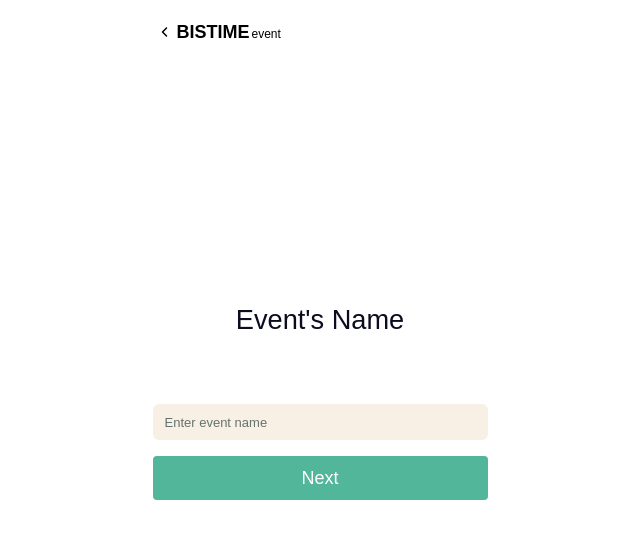
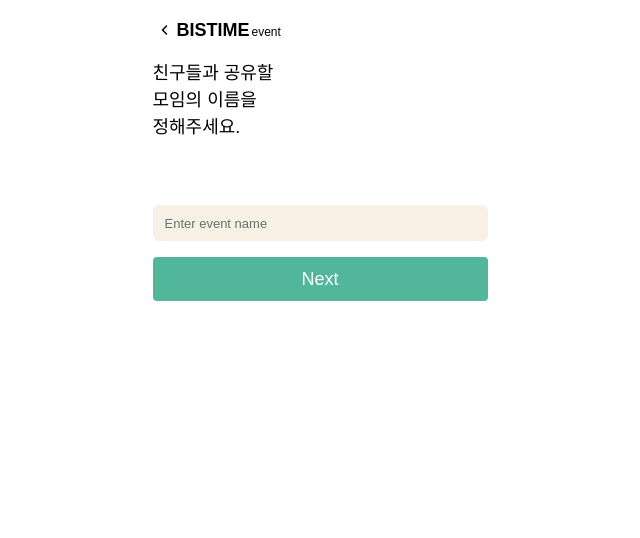
Before and after one commit to PI304/BisTime_Frontend, a Next.js app: page /events/create in a window 1280 px wide. Shown: the top 538 px of the page, without its empty margins (320-960 px from the left). Built offline with nearby package versions, Linux system fonts and the light colour scheme; no server answers; a web font is replaced by a local one.

Commit message:
design : navigate height size

```diff
--- a/src/components/common/layout.tsx
+++ b/src/components/common/layout.tsx
@@ -5,5 +5,5 @@ interface LayoutProps {
 }
 
 export default function Layout({ children }: LayoutProps) {
-  return <div className="w-full h-screen px-5 py-[60px]">{children}</div>;
+  return <div className="w-full h-screen px-5 pt-15">{children}</div>;
 }
--- a/src/components/common/navigate.tsx
+++ b/src/components/common/navigate.tsx
@@ -15,7 +15,7 @@ export default function Navigate({
   const router = useRouter();
   return (
     <div
-      className={`fixed top-0 max-w-[335px] w-full bg-white flex h-16 items-center ${className}`}
+      className={`fixed top-0 max-w-[335px] w-full bg-white flex h-15 items-center ${className}`}
     >
       {back && ArrowLeftSVG}
       <div
--- a/src/pages/events/create/index.tsx
+++ b/src/pages/events/create/index.tsx
@@ -34,11 +34,11 @@ function Create() {
   return (
     <Layout>
       <Navigate back />
-      <div className="w-full flex flex-col items-center justify-center h-full">
+      <div className="w-full flex flex-col">
         <div className="w-full flex flex-col items-center justify-center mb-16">
-          <h1 className="text-h2 font-normal text-center text-base-black">
-            Event's Name
-          </h1>
+          <div className="text-18 text-left w-full">친구들과 공유할</div>
+          <div className="text-18 text-left w-full">모임의 이름을</div>
+          <div className="text-18 text-left w-full">정해주세요.</div>
         </div>
         <form
           onSubmit={handleSubmit(onSubmit)}
--- a/tailwind.config.js
+++ b/tailwind.config.js
@@ -65,6 +65,9 @@ module.exports = {
         b2: ['1.125rem', { fontWeight: 700 }],
         b3: ['0.75rem', { fontWeight: 700 }],
       },
+      spacing: {
+        15: '3.75rem',
+      },
       colors: {
         base: {
           black: '#0C0C20',
```
